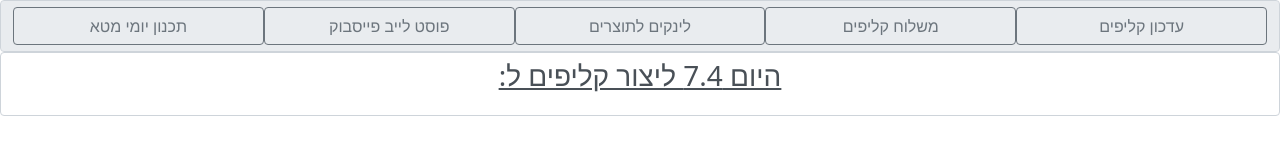
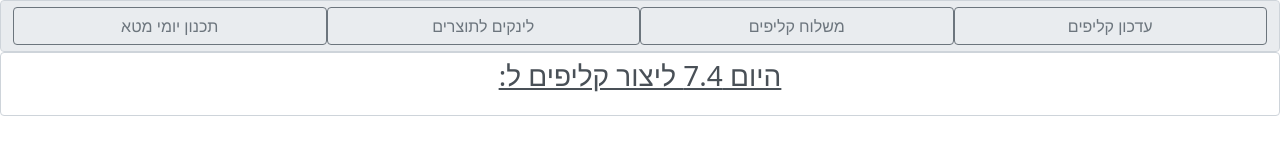
Before and after one commit to hagaryavin/C2W, a website: page index.html in a window 1280 px wide. Drawn offline with nearby package versions, Linux system fonts and the light colour scheme; no server answers.

Commit message:
Update index.html

```diff
--- a/index.html
+++ b/index.html
@@ -90,12 +90,6 @@
       >
         לינקים לתוצרים
       </button>
-        <button
-        onclick="window.location.href='./live.html';"
-        class="btn form-control btn-outline-secondary"
-      >
-פוסט לייב פייסבוק
-        </button>
            <button
         onclick="window.location.href='./meta.html';"
         class="btn form-control btn-outline-secondary"
```
